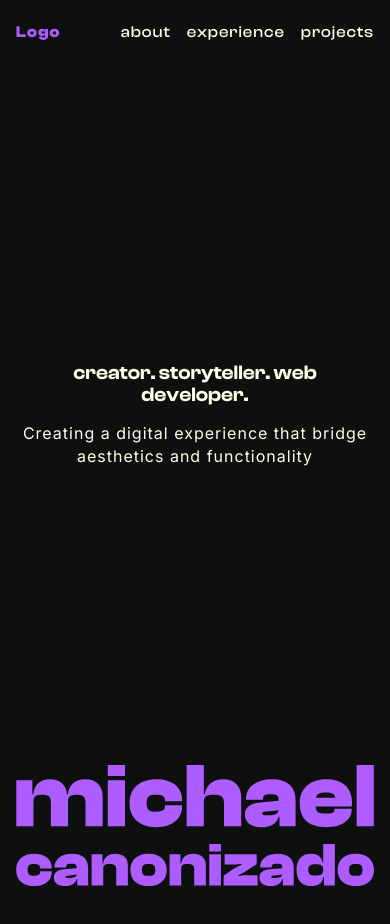
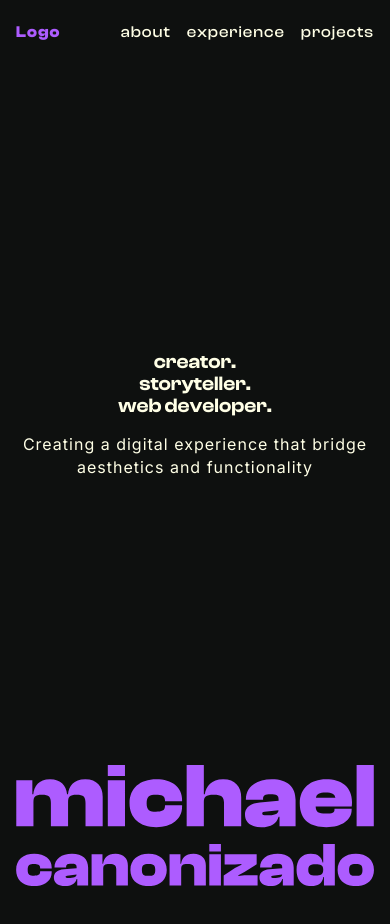
Before and after one commit to michaelcanonizado/michaelcanonizado, a Next.js app: page / in a window 390 px wide. Shown: the top 924 px of the page. Built offline with nearby package versions, Linux system fonts and the light colour scheme.

Commit message:
fix: make <Hero/> section responsive

```diff
--- a/src/app/_sections/hero/index.tsx
+++ b/src/app/_sections/hero/index.tsx
@@ -5,12 +5,14 @@ import { ComponentBaseProps } from '@/types';
 
 const Hero = ({ className }: ComponentBaseProps) => {
   return (
-    <section className={cn('container !mt-0 !pt-0', className)}>
+    <section className={cn('container !mt-0 mb-xl !pt-0', className)}>
       <div className='max-height flex w-full flex-col justify-end pb-md text-center'>
         <div className='flex grow flex-col items-center justify-center space-y-md'>
-          <div className='max-w-[25ch]'>
-            <TextHeading showAnimation={false}>
-              creator. storyteller. web developer.
+          <div>
+            <TextHeading showAnimation={false} className='flex flex-col'>
+              <span className='leading-[inherit]'>creator.</span>
+              <span className='leading-[inherit]'>storyteller.</span>
+              <span className='leading-[inherit]'>web developer.</span>
             </TextHeading>
           </div>
           <div>
```
